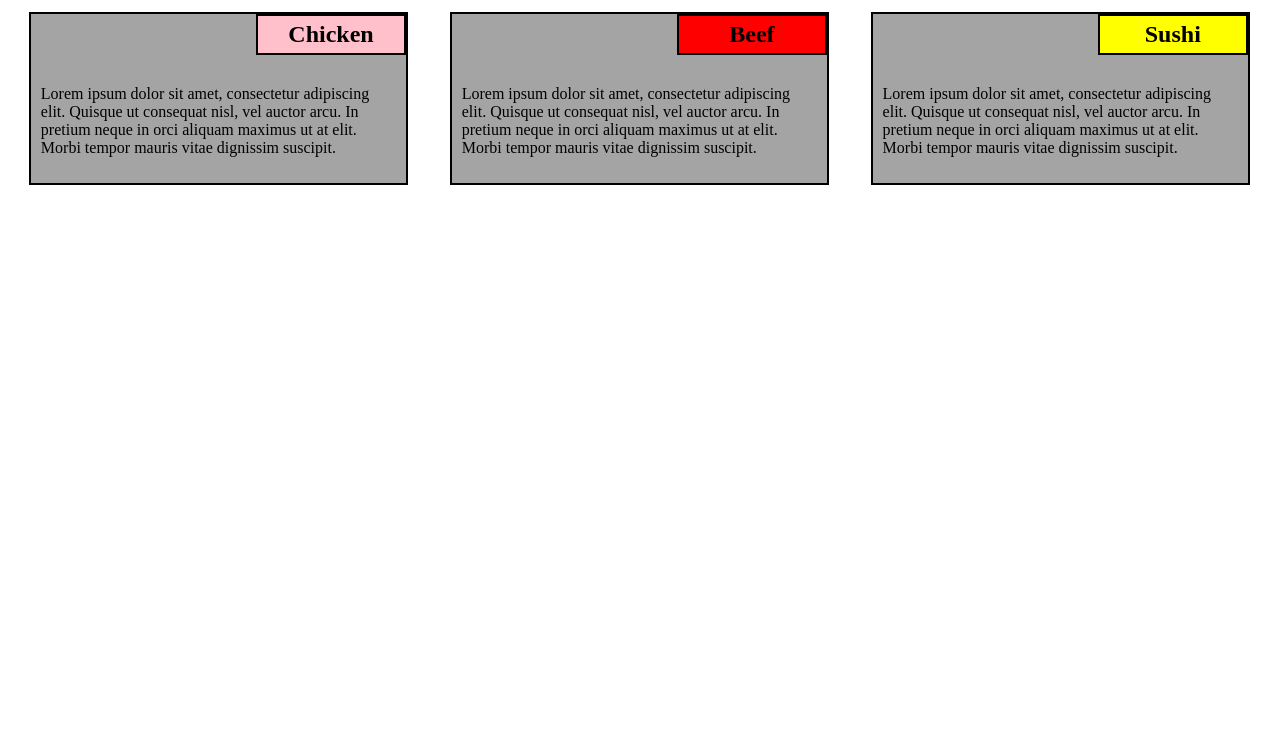
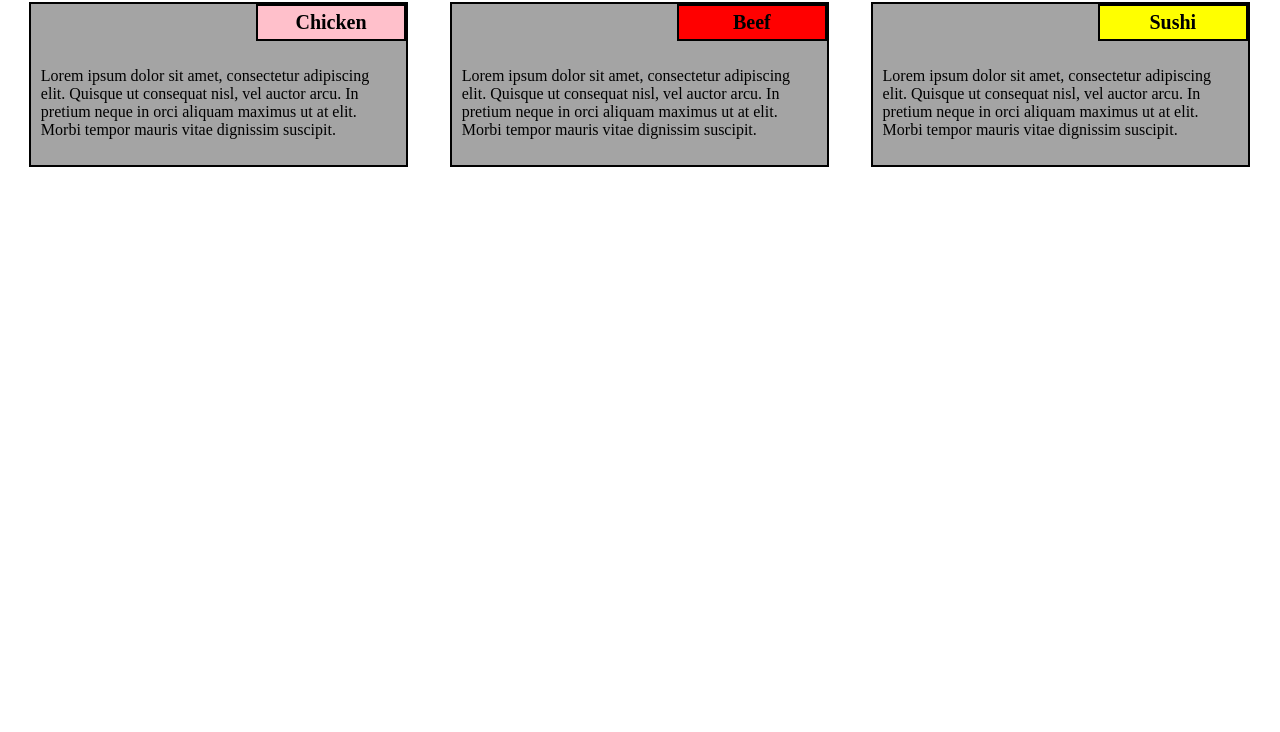
Before and after one commit to TalatKash/coursera-test, a plain HTML site: page module2-solution/index.html in a window 1280 px wide. Shown: the part 68-800 px from the top of the page. Drawn offline with Linux system fonts and the light colour scheme.

Commit message:
Assignment Module2 CoOmpleted

```diff
--- a/module2-solution/css/style.css
+++ b/module2-solution/css/style.css
@@ -6,6 +6,7 @@
 h1 {
 	text-align: center;
 	font-family: "Poppins", Helvatica, serif;
+	font-size: 175%;
 }
 h2 {
 	background: #fff;
@@ -17,6 +18,7 @@ h2 {
 	width: 150px;
 	margin-top: 0;
 	font-family: "Poppins", Helvatica, serif;
+	font-size: 125%;
 }
 p {
 	padding: 10px;
@@ -24,10 +26,20 @@ p {
 	clear: right;
 	margin-top: 0;
 	font-family: "Poppins", Helvatica, serif;
+	font-size: 100%;
 }
 .col-lg-4, .col-md-6, .col-xs-12 {
 	background: #a4a4a4;
 	border: 2px solid #000;
+}
+.chicken {
+	background-color: pink;
+}
+.beef {
+	background-color: red;
+}
+.sushi {
+	background-color: yellow;
 }
 
 @media (min-width: 992px) {
--- a/module2-solution/index.html
+++ b/module2-solution/index.html
@@ -11,12 +11,12 @@
 	<div class="container">
 		<div class="row">
 			<div class="col-lg-4 col-md-6 col-xs-12">
-				<h2 style="background-color: pink;">Chicken</h2>
+				<h2 class="chicken">Chicken</h2>
 				<p>Lorem ipsum dolor sit amet, consectetur adipiscing elit. Quisque ut consequat nisl, vel auctor arcu. In pretium neque in orci aliquam maximus ut at elit. Morbi tempor mauris vitae dignissim suscipit. </p>
 			</div>
-			<div class="col-lg-4 col-md-6 col-xs-12"><h2 style="background-color: red;">Beef</h2>
+			<div class="col-lg-4 col-md-6 col-xs-12"><h2 class="beef">Beef</h2>
 				<p>Lorem ipsum dolor sit amet, consectetur adipiscing elit. Quisque ut consequat nisl, vel auctor arcu. In pretium neque in orci aliquam maximus ut at elit. Morbi tempor mauris vitae dignissim suscipit. </p></div>
-			<div class="col-lg-4 col-md-6 col-xs-12"><h2 style="background-color: yellow;">Sushi</h2>
+			<div class="col-lg-4 col-md-6 col-xs-12"><h2 class="sushi">Sushi</h2>
 				<p>Lorem ipsum dolor sit amet, consectetur adipiscing elit. Quisque ut consequat nisl, vel auctor arcu. In pretium neque in orci aliquam maximus ut at elit. Morbi tempor mauris vitae dignissim suscipit. </p></div>
 </body>
 </html>
```
